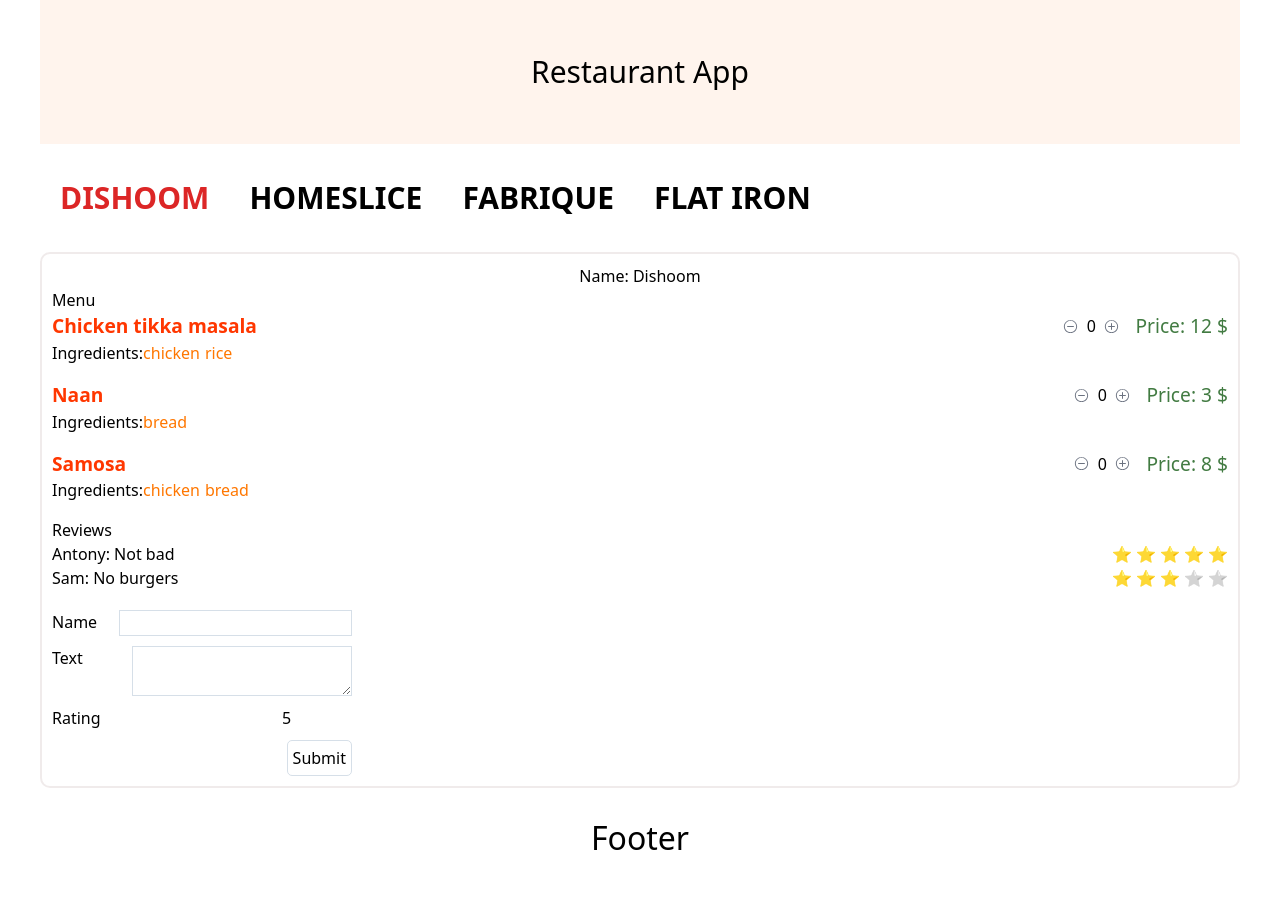
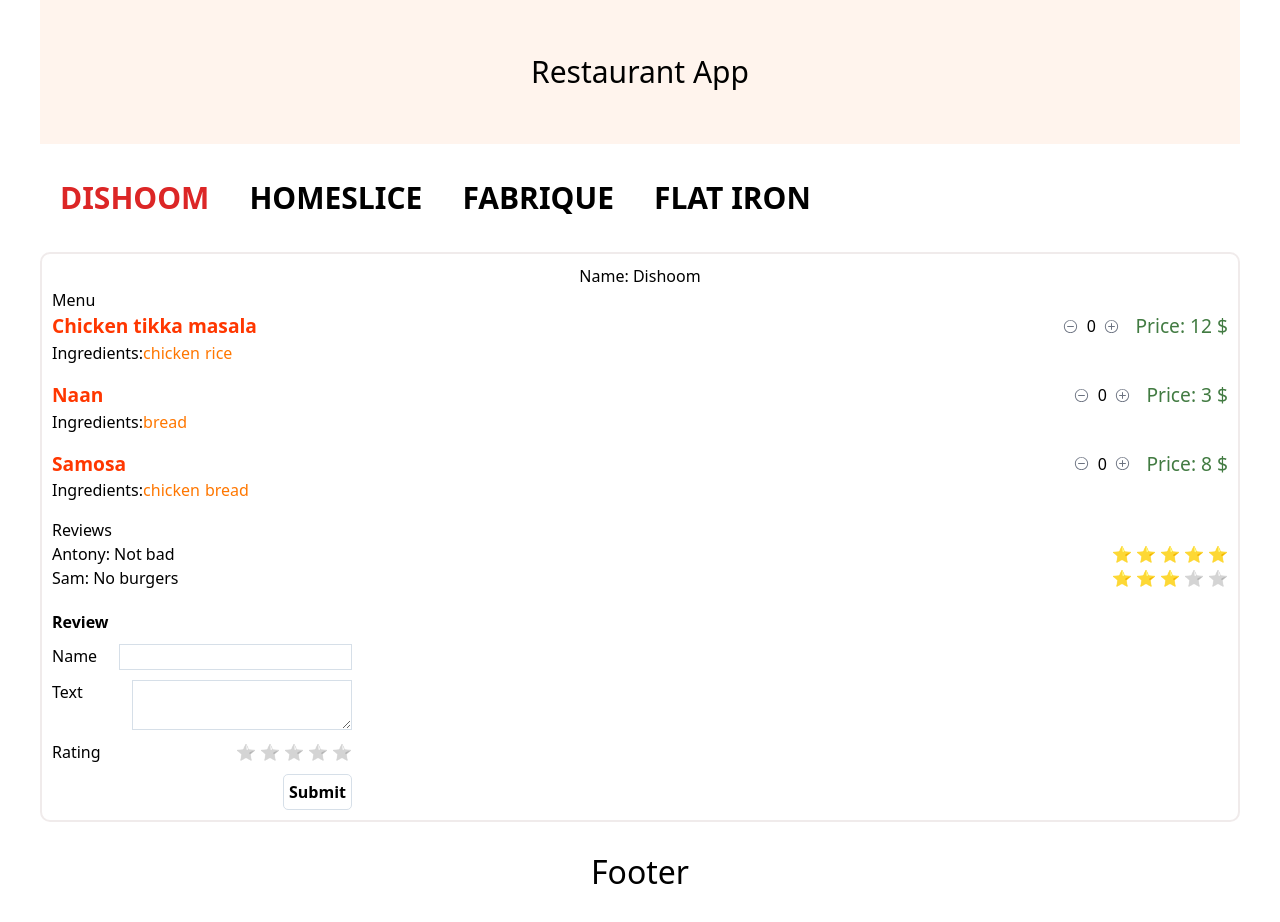
Before and after one commit to rain84/learn.javascript.ru-react, a React (Vite) app: page / in a window 1280 px wide. Before the commit the page ends 888 px from the top, so only its background shows below. Built offline with nearby package versions, Linux system fonts and the light colour scheme.

Commit message:
feat: ✨ added validation for the <ReviewForm> and integrated <Rating> (with ⭐️!!) 😱😱🙀

```diff
--- a/src/components/review-form/component.tsx
+++ b/src/components/review-form/component.tsx
@@ -1,4 +1,5 @@
 import clsx from 'clsx'
+import { Rating } from 'components/rating'
 import { TReview } from 'constants/restaurant.types'
 import { nanoid } from 'nanoid'
 import { useReducer } from 'react'
@@ -11,17 +12,22 @@
   const onChange = {
     user: (e: TEvent) => dispatch({ type: 'user', value: e.target.value }),
     text: (e: TEvent) => dispatch({ type: 'text', value: e.target.value }),
-    rating: (e: TEvent) => dispatch({ type: 'rating', value: validateRating(Number(e.target.value)),
-    }),
+    rating: (value: number) => dispatch({ type: 'rating', value }),
   }
 
   const onSubmit = () => {
+    if (!isValid(state)) {
+      alert('Some fields are missing')
+      return
+    }
+
     onSubmit_?.({ ...state, id: nanoid() })
     dispatch({ type: 'reset' })
   }
 
   return (
     <section className={clsx(styles.root, className)}>
+      <h1 className={styles.title}>Review</h1>
       <div className={styles.item}>
         <label htmlFor="user">Name</label>
         <input
@@ -44,14 +50,12 @@
       </div>
 
       <div className={styles.item}>
-        <label htmlFor="text">Rating</label>
-        <input
-          name="rating"
-          type="number"
-          min={1}
-          max={5}
+        <span>Rating</span>
+        <Rating
+          size={5}
           value={state.rating}
           onChange={onChange.rating}
+          editable
         />
       </div>
 
@@ -65,7 +69,7 @@
 }
 
 const INITIAL_STATE: TState = {
-  rating: 5,
+  rating: 0,
   text: '',
   user: '',
 }
@@ -85,8 +89,12 @@
   }
 }
 
-const validateRating = (rating: number) =>
-  rating < 1 ? 0 : rating > 5 ? 5 : rating
+const isValid = (state: TState) => {
+  if (!state.user) return false
+  if (!state.text) return false
+  if (!state.rating) return false
+  return true
+}
 
 type TProps = { className?: string; onSubmit?: (data: TReview) => void }
 type TState = Omit<TReview, 'id'>
--- a/src/components/review-form/style.module.scss
+++ b/src/components/review-form/style.module.scss
@@ -1,11 +1,16 @@
 .root {
-  display: flex;
+  display: inline-flex;
   flex-direction: column;
   align-items: flex-start;
 
   &>*:not(:last-child) {
     margin-bottom: 10px;
   }
+}
+
+.title {
+  text-align: center;
+  font-weight: bold;
 }
 
 .item {
@@ -30,6 +35,7 @@
   border: 1px solid var(--border-color);
   border-radius: 5px;
   padding: 5px;
+  font-weight: bold;
 
   &:hover {
     background-color: rgba(255, 0, 0, 0.278);
```
